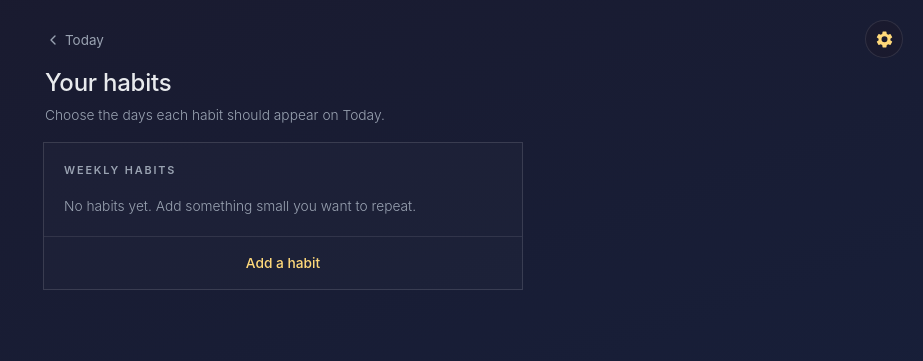
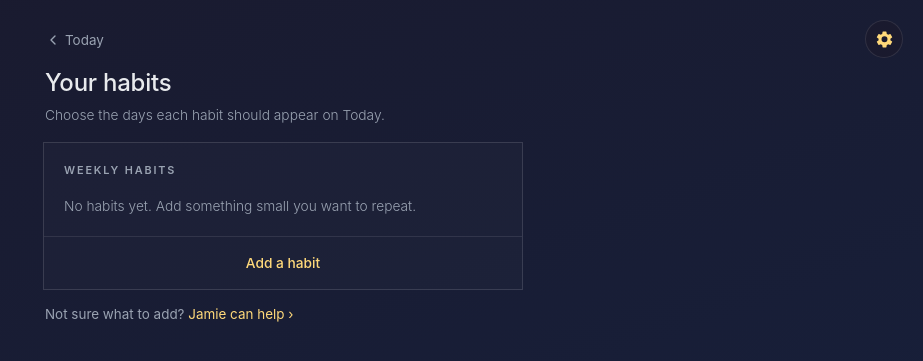
Before and after one commit to zcor/strongasan0x, a Django app: template daily/templates/daily/habits_edit.html in a window 1280 px wide. Shown: the top 361 px of the page, without its empty margins (357-1280 px from the left). Run offline with Django 5.2, Linux system fonts and the light colour scheme; the template is opened without the code that fills it, so the values that code supplies are empty.

Commit message:
feat(daily): Jamie can help now asks for a suggestion, added to Habits too
"Jamie can help" in the wins editor opens the chat and auto-sends a
"suggest a win for me" ask instead of an empty panel, and the habits
editor gets the same affordance (dialog button + ?ask=habit deep link).

Co-Authored-By: Claude Fable 5 <noreply@anthropic.com>

```diff
--- a/daily/templates/daily/_habits_editor.html
+++ b/daily/templates/daily/_habits_editor.html
@@ -57,6 +57,12 @@ as the direct /daily/habits/ fallback when <dialog> is unavailable.
                 </div>
             </div>
         </div>
+
+        {% if habits_dialog %}
+            <button class="win-ask" type="button" data-habits-ask>Not sure what to add? <span>Jamie can help ›</span></button>
+        {% else %}
+            <a class="win-ask" href="/daily/checkin/?ask=habit">Not sure what to add? <span>Jamie can help ›</span></a>
+        {% endif %}
     </div>
     {{ habits|json_script:"habits-editor-data" }}
     <div class="edit-toast" data-habit-toast role="status" aria-live="polite"></div>
--- a/daily/templates/daily/_habits_editor_script.html
+++ b/daily/templates/daily/_habits_editor_script.html
@@ -631,6 +631,11 @@
             if (event.target.closest("[data-habits-close]") && window.__closeHabitsDialog) {
                 window.__closeHabitsDialog();
             }
+            if (event.target.closest("[data-habits-ask]")) {
+                if (window.__closeHabitsDialog) window.__closeHabitsDialog();
+                if (window.__askCoach) window.__askCoach("habit");
+                else if (window.__openCoach) window.__openCoach();
+            }
         });
     }
 
--- a/daily/templates/daily/_habits_editor_styles.html
+++ b/daily/templates/daily/_habits_editor_styles.html
@@ -1,5 +1,12 @@
 <style>
     .habits-editor .habits-list-body { padding-bottom: 0; }
+    .habits-editor .win-ask {
+        display: block; width: max-content; max-width: 100%; background: none;
+        border: 0; color: var(--text-dim); text-decoration: none; font: inherit;
+        font-size: .84rem; padding: 2px; cursor: pointer; text-align: left;
+    }
+    .habits-editor .win-ask span { color: var(--accent); white-space: nowrap; }
+    .habits-editor .win-ask:hover { color: var(--text); }
     .habits-editor [hidden] { display: none !important; }
     .habits-editor .empty { padding: 4px 0 20px; color: var(--text-dim); font-size: .86rem; line-height: 1.5; }
     /* Label <-> rename-input swap, driven by the shared accordion's
--- a/daily/templates/daily/_wins_editor_script.html
+++ b/daily/templates/daily/_wins_editor_script.html
@@ -527,7 +527,8 @@
     var ask = root.querySelector("[data-wins-ask]");
     if (ask) ask.onclick = function () {
         if (window.__closeWinsDialog) window.__closeWinsDialog();
-        if (window.__openCoach) window.__openCoach();
+        if (window.__askCoach) window.__askCoach("win");
+        else if (window.__openCoach) window.__openCoach();
     };
     }
     window.__initWinsEditor = initWinsEditor;
```
Also changed, not shown: daily/templates/daily/checkin_beta.html (+16 -10 lines).
